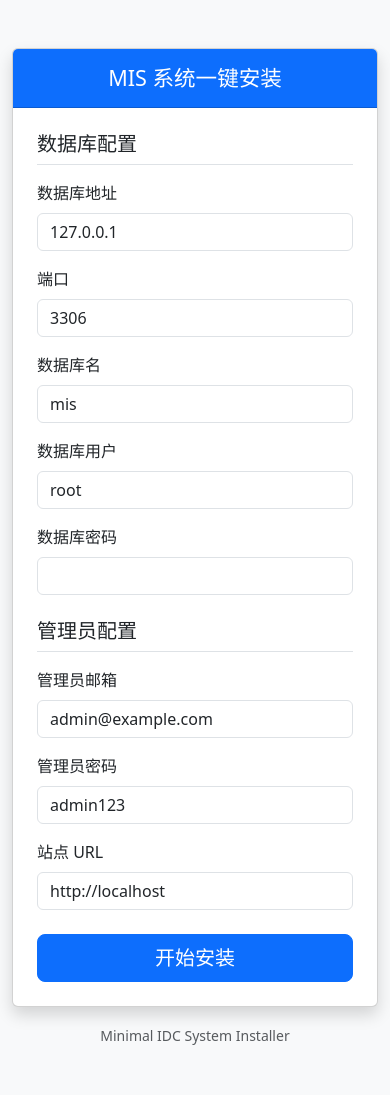
After one commit to bbb-lsy07/Minimal-IDC-System-MIS-, a PHP site: page /web_install.php in a window 390 px wide. The commit adds this page. Run offline with PHP 8.4, Linux system fonts and the light colour scheme.

Commit message:
feat(ui): overhaul MIS frontend with Bootstrap 5 and Chinese UI; add web installer and improved install script
This commit introduces a complete UI revamp and installation flow.

- Migrate frontend templates to Bootstrap 5 for a modern, responsive UI
- Localize all UI texts to Chinese and enhance status visuals
- Add a web-based installer (web_install.php) to replace CLI setup
- Improve install.sh with Chinese messages and more stable flow
- Align admin and user layouts and styling with Bootstrap components

```diff
--- /dev/null
+++ b/web_install.php
@@ -0,0 +1,170 @@
+<?php
+// web_install.php - 简单的中文 Web 安装向导
+error_reporting(E_ALL);
+ini_set('display_errors', '1');
+
+$configFile = __DIR__ . '/config.local.php';
+$sqlFile = __DIR__ . '/sql/schema.sql';
+
+// 如果配置文件已存在，禁止访问安装程序
+if (file_exists($configFile)) {
+    die('<div style="text-align:center;margin-top:50px;font-family:sans-serif;">
+            <h1>系统已安装</h1>
+            <p>检测到 config.local.php 已存在。</p>
+            <p>为了安全，请删除 web_install.php 或手动修改配置。</p>
+            <a href="index.php">前往首页</a>
+         </div>');
+}
+
+$message = '';
+$status = 'primary';
+
+if ($_SERVER['REQUEST_METHOD'] === 'POST') {
+    $host = $_POST['db_host'] ?? '127.0.0.1';
+    $name = $_POST['db_name'] ?? 'mis';
+    $user = $_POST['db_user'] ?? 'root';
+    $pass = $_POST['db_pass'] ?? '';
+    $port = $_POST['db_port'] ?? '3306';
+
+    $adminEmail = $_POST['admin_email'] ?? 'admin@example.com';
+    $adminPass = $_POST['admin_pass'] ?? 'admin123';
+    $baseUrl = rtrim($_POST['base_url'] ?? 'http://'.$_SERVER['HTTP_HOST'], '/');
+
+    try {
+        // 1. 测试数据库连接
+        $dsn = "mysql:host=$host;port=$port;charset=utf8mb4";
+        $pdo = new PDO($dsn, $user, $pass, [PDO::ATTR_ERRMODE => PDO::ERRMODE_EXCEPTION]);
+
+        // 2. 创建数据库
+        $pdo->exec("CREATE DATABASE IF NOT EXISTS `$name` CHARACTER SET utf8mb4 COLLATE utf8mb4_unicode_ci");
+        $pdo->exec("USE `$name`");
+
+        // 3. 导入 SQL
+        if (!file_exists($sqlFile)) {
+            throw new Exception("找不到 sql/schema.sql 文件");
+        }
+        $sqlContent = file_get_contents($sqlFile);
+        // 简单的 SQL 分割 (实际生产环境建议用更健壮的解析)
+        $queries = explode(';', $sqlContent);
+        foreach ($queries as $query) {
+            if (trim($query) !== '') {
+                $pdo->exec($query);
+            }
+        }
+
+        // 4. 创建管理员账号
+        $hash = password_hash($adminPass, PASSWORD_DEFAULT);
+        $stmt = $pdo->prepare("INSERT INTO users (email, password_hash, balance, status, is_admin) VALUES (?, ?, 9999, 'active', 1) ON DUPLICATE KEY UPDATE password_hash = ?");
+        $stmt->execute([$adminEmail, $hash, $hash]);
+
+        // 5. 生成配置文件
+        $appKey = bin2hex(random_bytes(32));
+        $configContent = "<?php
+return [
+    'db' => [
+        'dsn' => 'mysql:host=$host;port=$port;dbname=$name;charset=utf8mb4',
+        'user' => '$user',
+        'pass' => '$pass',
+    ],
+    'app_key' => '$appKey',
+    'base_url' => '$baseUrl',
+    'timezone' => 'Asia/Shanghai',
+];
+";
+        if (file_put_contents($configFile, $configContent) === false) {
+            throw new Exception("无法写入 config.local.php，请检查目录权限。");
+        }
+
+        $message = "安装成功！请删除 web_install.php 文件以确保安全。";
+        $status = 'success';
+
+    } catch (Exception $e) {
+        $message = "安装失败：" . $e->getMessage();
+        $status = 'danger';
+    }
+}
+?><!doctype html>
+<html lang="zh-CN">
+<head>
+    <meta charset="utf-8">
+    <meta name="viewport" content="width=device-width, initial-scale=1">
+    <title>MIS 系统安装</title>
+    <link href="https://cdn.jsdelivr.net/npm/bootstrap@5.3.0/dist/css/bootstrap.min.css" rel="stylesheet">
+</head>
+<body class="bg-light">
+    <div class="container py-5">
+        <div class="row justify-content-center">
+            <div class="col-md-8 col-lg-6">
+                <div class="card shadow">
+                    <div class="card-header bg-primary text-white text-center py-3">
+                        <h4 class="mb-0">MIS 系统一键安装</h4>
+                    </div>
+                    <div class="card-body p-4">
+                        <?php if ($status === 'success'): ?>
+                            <div class="alert alert-success text-center">
+                                <h4><i class="fas fa-check-circle"></i> <?= $message ?></h4>
+                                <div class="mt-4">
+                                    <a href="index.php" class="btn btn-primary w-100 mb-2">访问前台</a>
+                                    <a href="admin.php" class="btn btn-secondary w-100">访问后台</a>
+                                </div>
+                            </div>
+                        <?php else: ?>
+                            <?php if ($message): ?>
+                                <div class="alert alert-<?= $status ?>"><?= $message ?></div>
+                            <?php endif; ?>
+
+                            <form method="post">
+                                <h5 class="mb-3 border-bottom pb-2">数据库配置</h5>
+                                <div class="row g-3 mb-3">
+                                    <div class="col-md-8">
+                                        <label class="form-label">数据库地址</label>
+                                        <input type="text" name="db_host" class="form-control" value="127.0.0.1" required>
+                                    </div>
+                                    <div class="col-md-4">
+                                        <label class="form-label">端口</label>
+                                        <input type="text" name="db_port" class="form-control" value="3306" required>
+                                    </div>
+                                </div>
+                                <div class="mb-3">
+                                    <label class="form-label">数据库名</label>
+                                    <input type="text" name="db_name" class="form-control" value="mis" required>
+                                </div>
+                                <div class="row g-3 mb-3">
+                                    <div class="col-md-6">
+                                        <label class="form-label">数据库用户</label>
+                                        <input type="text" name="db_user" class="form-control" value="root" required>
+                                    </div>
+                                    <div class="col-md-6">
+                                        <label class="form-label">数据库密码</label>
+                                        <input type="password" name="db_pass" class="form-control">
+                                    </div>
+                                </div>
+
+                                <h5 class="mb-3 border-bottom pb-2 mt-4">管理员配置</h5>
+                                <div class="mb-3">
+                                    <label class="form-label">管理员邮箱</label>
+                                    <input type="email" name="admin_email" class="form-control" value="admin@example.com" required>
+                                </div>
+                                <div class="mb-3">
+                                    <label class="form-label">管理员密码</label>
+                                    <input type="text" name="admin_pass" class="form-control" value="admin123" required>
+                                </div>
+
+                                <div class="mb-4">
+                                    <label class="form-label">站点 URL</label>
+                                    <input type="text" name="base_url" class="form-control" value="http://<?= $_SERVER['HTTP_HOST'] ?>" required>
+                                </div>
+
+                                <button type="submit" class="btn btn-primary w-100 btn-lg">开始安装</button>
+                            </form>
+                        <?php endif; ?>
+                    </div>
+                </div>
+                <div class="text-center mt-3 text-muted">
+                    <small>Minimal IDC System Installer</small>
+                </div>
+            </div>
+        </div>
+    </div>
+</body>
+</html>
```
Also changed, not shown: templates/admin/layout.php (+51 -17 lines), templates/user/layout.php (+52 -17 lines), templates/user/services.php (+41 -15 lines), 1 other file.
